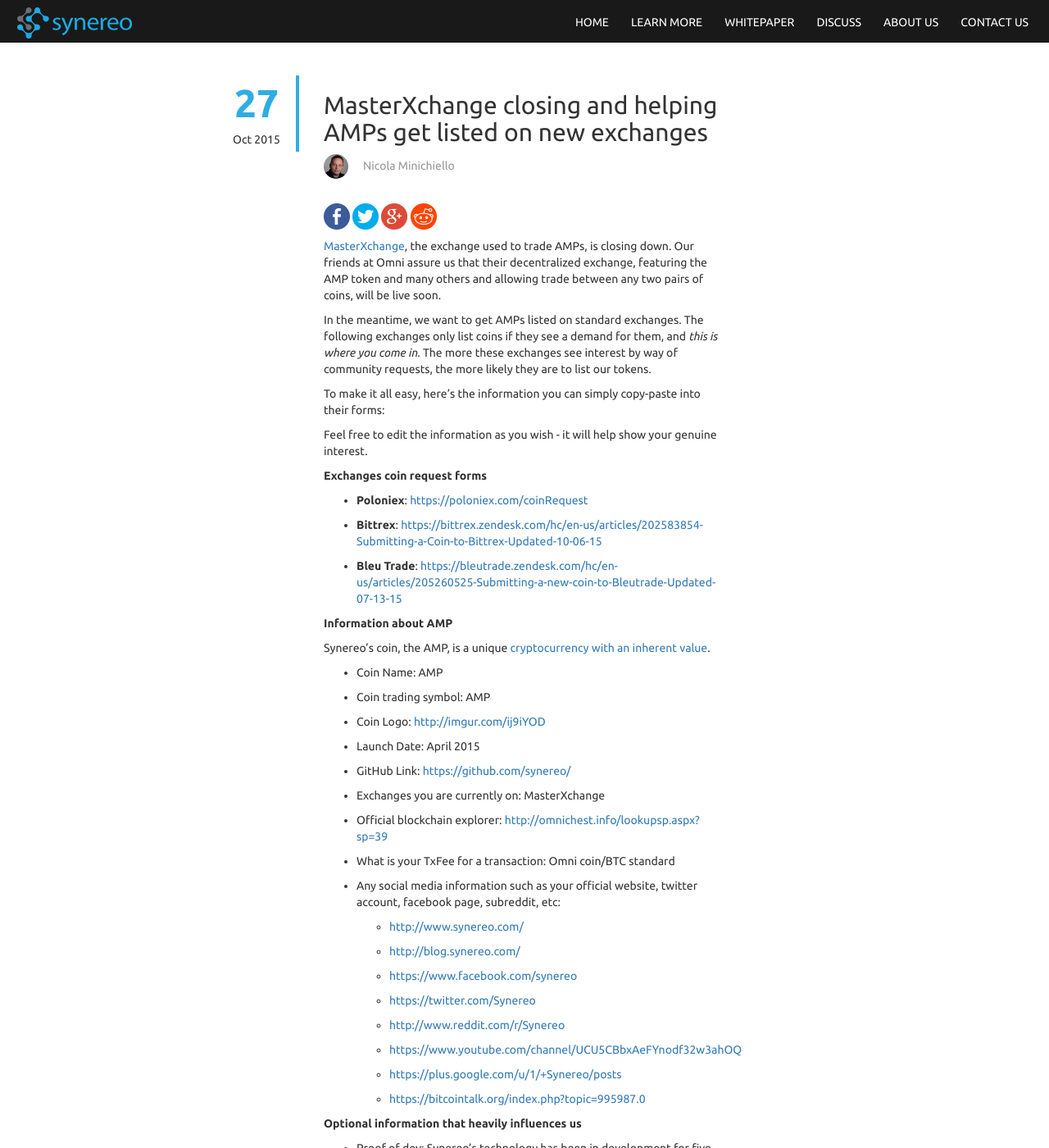
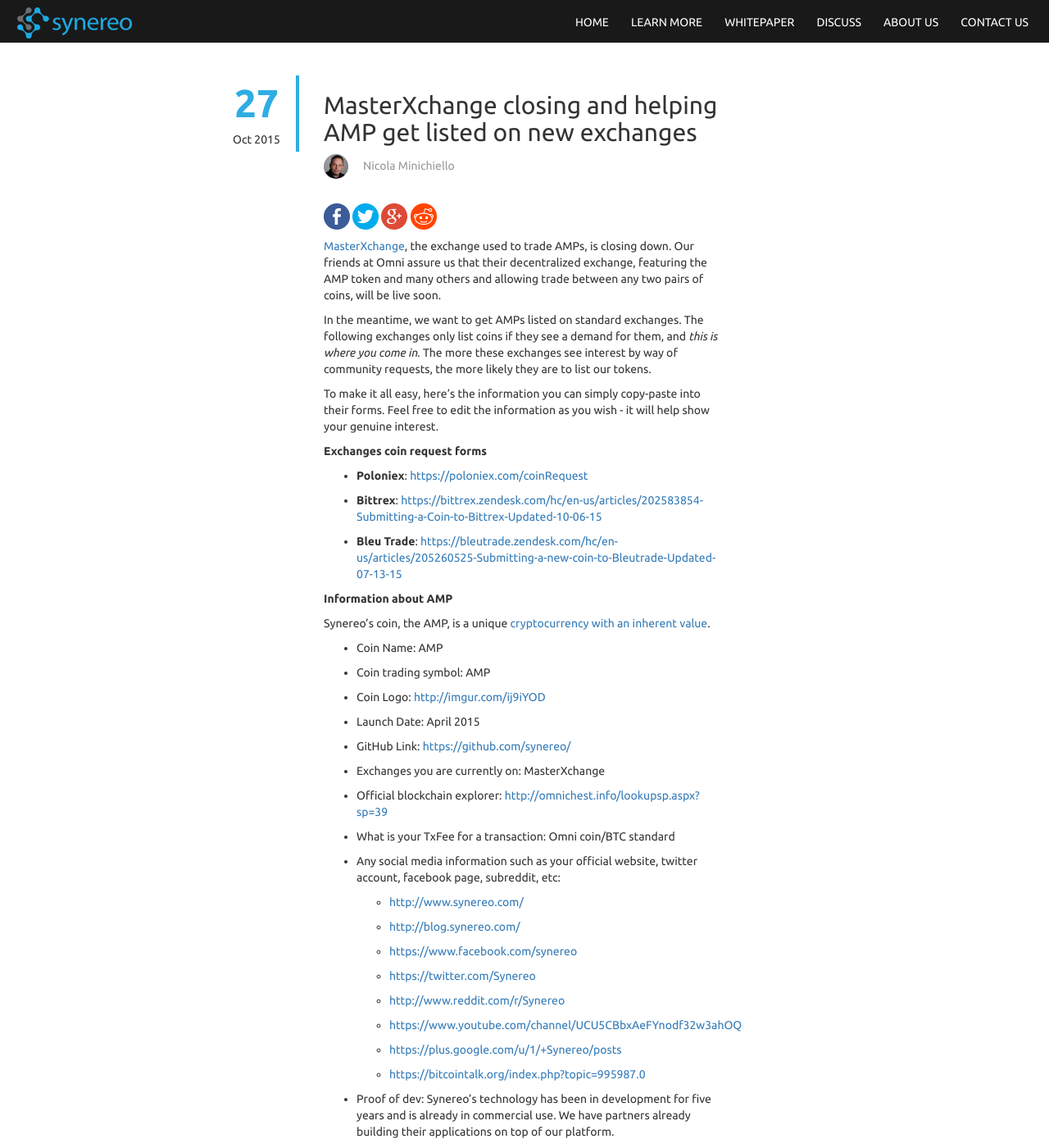
Before and after one commit to synereo/blog.synereo.com, a Jekyll site: the page built from _posts/2015-10-27-MasterXchange-closing-and-helping-AMPs.markdown, in a window 1280 px wide and 1400 px high. Shown: the whole window at 82% size. Built offline with Jekyll 4.4.1, drawn with Linux system fonts in a browser that asks for light colours; nearby versions of some CDN libraries; a script that is not in the unit is left out; some of the changed text lies outside the part shown.

Commit message:
Made some formatting changes as requested
Made some formatting changes as requested

```diff
--- a/_posts/2015-10-27-MasterXchange-closing-and-helping-AMPs.markdown
+++ b/_posts/2015-10-27-MasterXchange-closing-and-helping-AMPs.markdown
@@ -2,7 +2,7 @@
 layout: post
 status: publish
 published: true
-title: MasterXchange closing and helping AMPs get listed on new exchanges
+title: MasterXchange closing and helping AMP get listed on new exchanges
 date: '2015-10-27 08:00:00 +0200'
 author: Nicola Minichiello
 ---
@@ -10,9 +10,7 @@
 
 In the meantime, we want to get AMPs listed on standard exchanges. The following exchanges only list coins if they see a demand for them, and *this is where you come in*. The more these exchanges see interest by way of community requests, the more likely they are to list our tokens.
 
-To make it all easy, here’s the information you can simply copy-paste into their forms:
-
-Feel free to edit the information as you wish - it will help show your genuine interest.
+To make it all easy, here’s the information you can simply copy-paste into their forms. Feel free to edit the information as you wish - it will help show your genuine interest.
 
 **Exchanges coin request forms**
 
@@ -67,16 +65,12 @@
 
 	- [https://bitcointalk.org/index.php?topic=995987.0](https://bitcointalk.org/index.php?topic=995987.0)
 
-**Optional information that heavily influences us**
 
 * Proof of dev:  Synereo’s technology has been in development for five years and is already in commercial use. We have partners already building their applications on top of our platform.
 
 * Tech demo:[ https://www.youtube.com/watch?v=pswRWPDzq6I](https://www.youtube.com/watch?v=pswRWPDzq6I)
 
-**Information about your coin**
-
-* What is the concept behind your coin?
-See details here:[ https://bitcointalk.org/index.php?topic=995987.0](https://bitcointalk.org/index.php?topic=995987.0)
+* What is the concept behind your coin? See details here:[https://bitcointalk.org/index.php?topic=995987.0](https://bitcointalk.org/index.php?topic=995987.0)
 
 ### Withdrawing AMPs to Omniwallet
 
```
